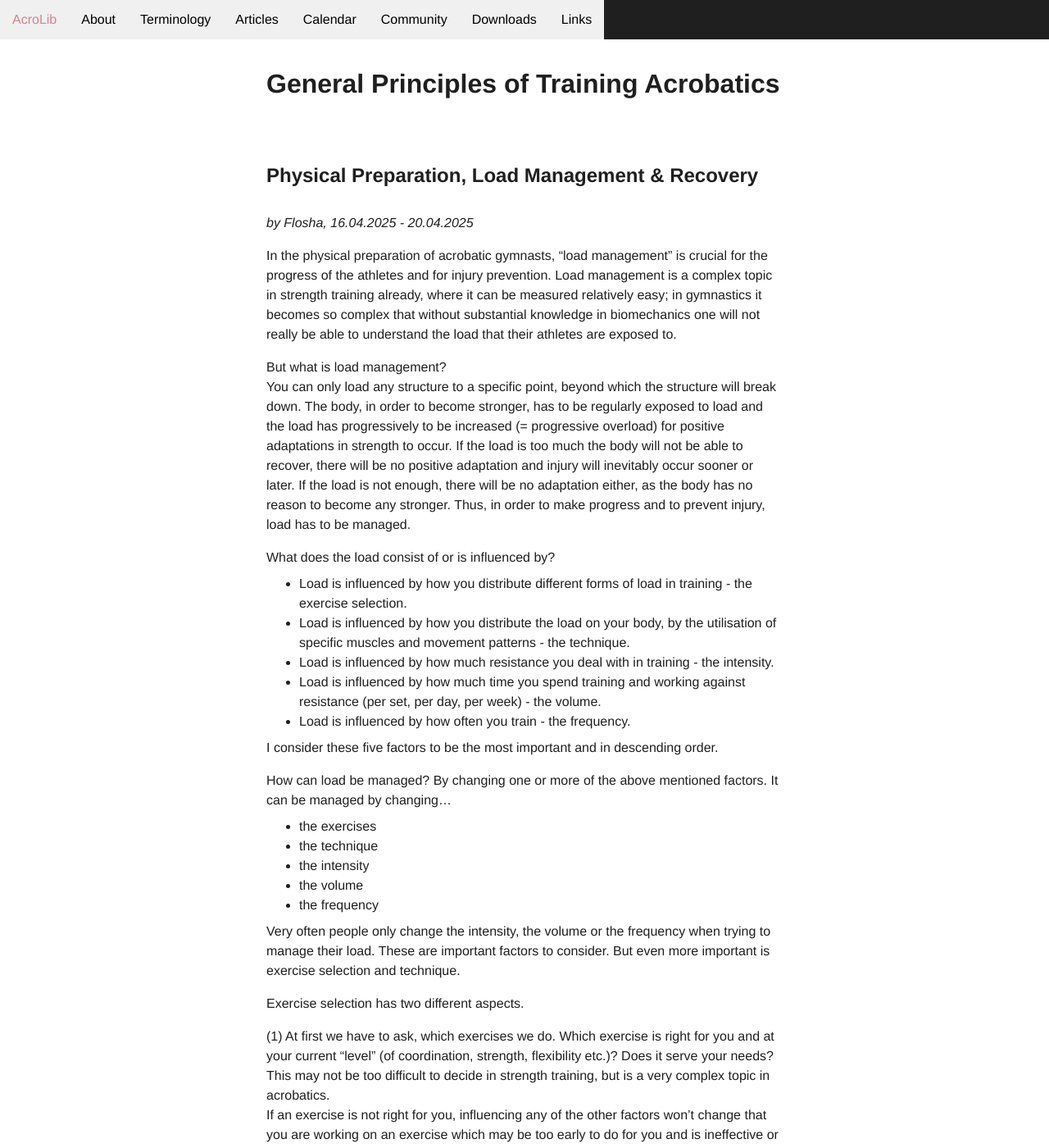
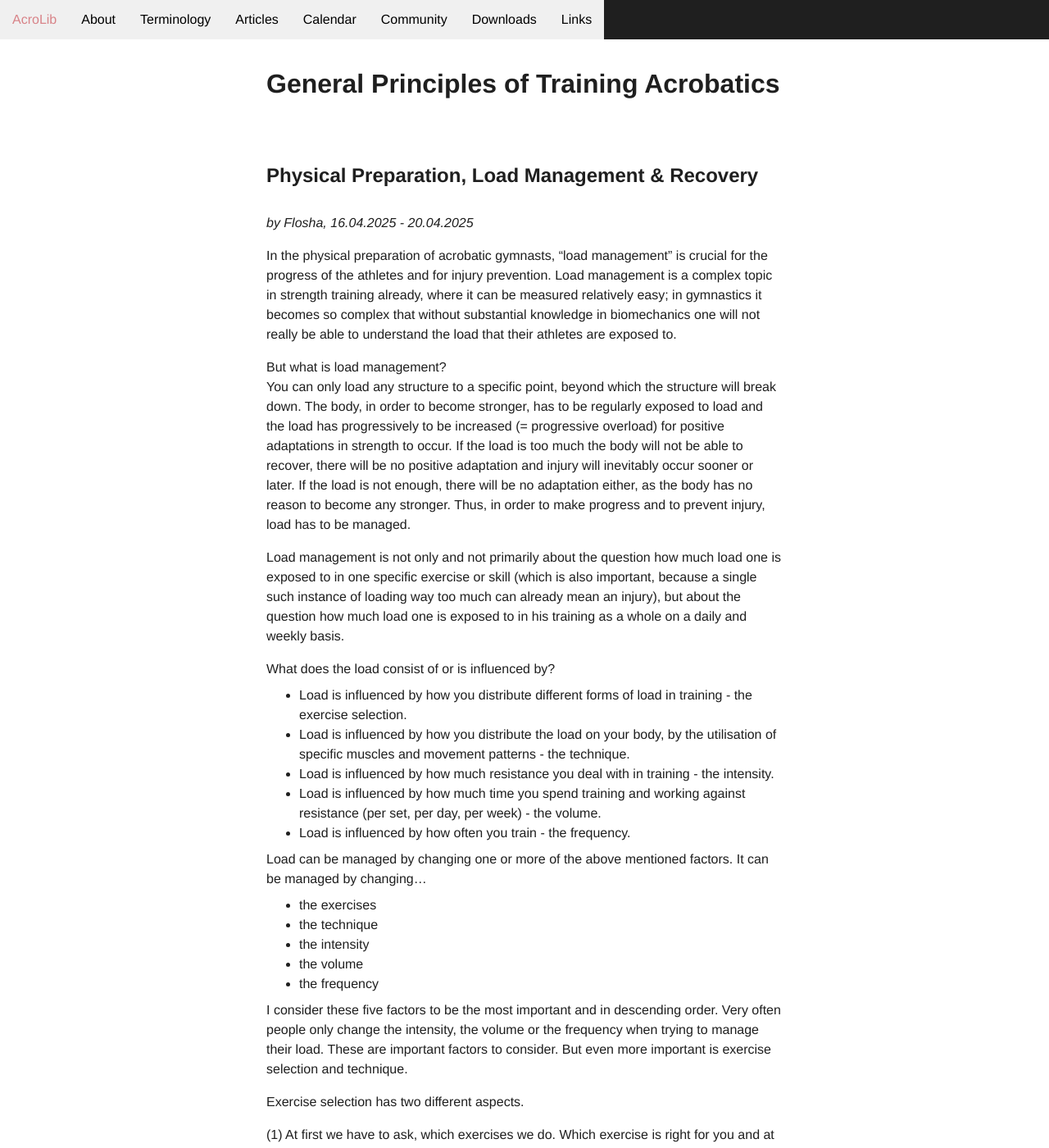
Before and after one commit to floshin/acrolib, a Jekyll site: the page built from training/load-management.md, in a window 1280 px wide and 1400 px high. Shown: the whole window at 82% size. Built offline with Jekyll 4.4.1, drawn with Linux system fonts in a browser that asks for light colours; our own code applies the rules of GitHub Pages for plain Markdown files; some of the changed lines change nothing that is shown.

Commit message:
Update load-management.md

```diff
--- a/training/load-management.md
+++ b/training/load-management.md
@@ -9,6 +9,8 @@ In the physical preparation of acrobatic gymnasts, "load management" is crucial
 But what is load management?
 You can only load any structure to a specific point, beyond which the structure will break down. The body, in order to become stronger, has to be regularly exposed to load and the load has progressively to be increased (= progressive overload) for positive adaptations in strength to occur. If the load is too much the body will not be able to recover, there will be no positive adaptation and injury will inevitably occur sooner or later. If the load is not enough, there will be no adaptation either, as the body has no reason to become any stronger. Thus, in order to make progress and to prevent injury, load has to be managed.
 
+Load management is not only and not primarily about the question how much load one is exposed to in one specific exercise or skill (which is also important, because a single such instance of loading way too much can already mean an injury), but about the question how much load one is exposed to in his training as a whole on a daily and weekly basis.
+
 What does the load consist of or is influenced by?
 * Load is influenced by how you distribute different forms of load in training - the exercise selection.
 * Load is influenced by how you distribute the load on your body, by the utilisation of specific muscles and movement patterns - the technique.
@@ -16,16 +18,14 @@ What does the load consist of or is influenced by?
 * Load is influenced by how much time you spend training and working against resistance (per set, per day, per week) - the volume.
 * Load is influenced by how often you train - the frequency.
 
-I consider these five factors to be the most important and in descending order.
-
-How can load be managed? By changing one or more of the above mentioned factors. It can be managed by changing...
+Load can be managed by changing one or more of the above mentioned factors. It can be managed by changing...
 * the exercises
 * the technique
 * the intensity
 * the volume
 * the frequency
 
-Very often people only change the intensity, the volume or the frequency when trying to manage their load. These are important factors to consider. But even more important is exercise selection and technique.
+I consider these five factors to be the most important and in descending order. Very often people only change the intensity, the volume or the frequency when trying to manage their load. These are important factors to consider. But even more important is exercise selection and technique.
 
 Exercise selection has two different aspects.
 
```
